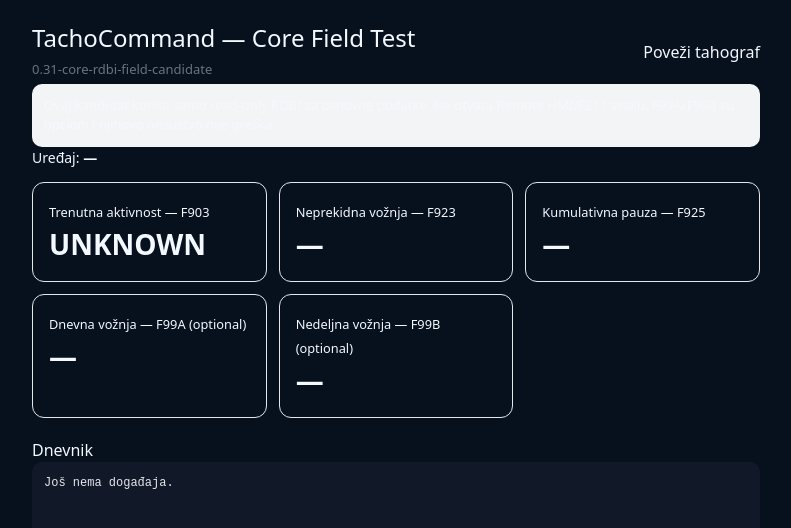
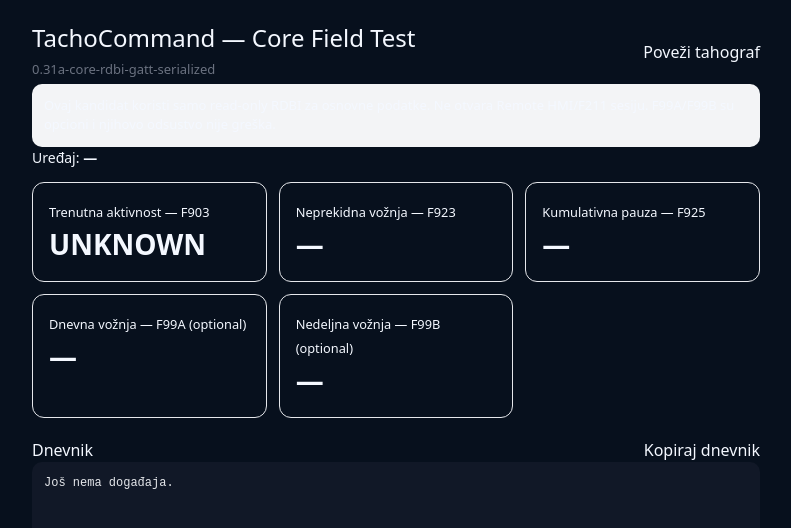
Before and after one commit to JakDoh/Tacho-Command, a Next.js app: page /field-test in a window 1280 px wide. Shown: the top 528 px of the page, without its empty margins (244-1035 px from the left). Built offline with nearby package versions, Linux system fonts and the light colour scheme.

Commit message:
fix: serialize field-test GATT writes

```diff
--- a/app/field-test/read-only-field-test-client.tsx
+++ b/app/field-test/read-only-field-test-client.tsx
@@ -34,7 +34,7 @@ type PendingRequest = {
   reject: (error: Error) => void;
 };
 
-const APP_VERSION = "0.31-core-rdbi-field-candidate";
+const APP_VERSION = "0.31a-core-rdbi-gatt-serialized";
 const sleep = (ms: number) => new Promise((resolve) => window.setTimeout(resolve, ms));
 
 const writeGatt = async (char: BleCharacteristic, bytes: number[]) => {
@@ -67,6 +67,15 @@ export default function ReadOnlyFieldTestClient() {
 
   const stopRef = useRef(false);
   const creditsRef = useRef<BleCharacteristic | null>(null);
+  const gattWriteQueueRef = useRef<Promise<void>>(Promise.resolve());
+
+  const queueGattWrite = (char: BleCharacteristic, bytes: number[]) => {
+    const operation = gattWriteQueueRef.current
+      .catch(() => {})
+      .then(() => writeGatt(char, bytes));
+    gattWriteQueueRef.current = operation.catch(() => {});
+    return operation;
+  };
 
   const addLog = (level: LogEntry["level"], message: string) => {
     const time = new Date().toLocaleTimeString();
@@ -110,6 +119,7 @@ export default function ReadOnlyFieldTestClient() {
     setLogs([]);
     setRunning(true);
     stopRef.current = false;
+    gattWriteQueueRef.current = Promise.resolve();
     setActivity("unknown");
     setContinuousDrivingSec(null);
     setBreakSec(null);
@@ -162,7 +172,10 @@ export default function ReadOnlyFieldTestClient() {
         const packet = Array.from(new Uint8Array(view.buffer, view.byteOffset, view.byteLength));
 
         // Jedan novi kredit za svaki primljeni ITS paket.
-        writeGatt(credits, [1]).catch(() => {});
+        // Web Bluetooth permits only one in-flight GATT operation. Queue the
+        // returned client credit before resolving the response so the next
+        // UDS request cannot overlap this characteristic write.
+        void queueGattWrite(credits, [1]).catch(() => {});
 
         if (!pendingRequest) return;
         const result = pendingRequest.collector.push(packet);
@@ -189,7 +202,7 @@ export default function ReadOnlyFieldTestClient() {
       await fifo.startNotifications();
 
       const serverCreditPromise = new Promise<number>((resolve) => { creditResolver = resolve; });
-      await writeGatt(credits, [1]);
+      await queueGattWrite(credits, [1]);
       const serverCredit = await Promise.race([serverCreditPromise, sleep(4000).then(() => null)]);
       creditResolver = null;
       if (serverCredit === null) throw new Error("Server credit timeout");
@@ -220,7 +233,7 @@ export default function ReadOnlyFieldTestClient() {
           }, timeoutMs);
 
           pendingRequest = { collector, resolve: finishResolve, reject: finishReject };
-          writeGatt(fifo, [1, 1, ...payload]).catch((error) => {
+          queueGattWrite(fifo, [1, 1, ...payload]).catch((error) => {
             if (pendingRequest?.collector === collector) pendingRequest = null;
             finishReject(error instanceof Error ? error : new Error(String(error)));
           });
@@ -249,7 +262,7 @@ export default function ReadOnlyFieldTestClient() {
     setConnected(false);
     if (creditsRef.current) {
       try {
-        await writeGatt(creditsRef.current, [0xff]);
+        await queueGattWrite(creditsRef.current, [0xff]);
       } catch {}
     }
     addLog("info", "Read-only sesija je zaustavljena.");
@@ -302,7 +315,18 @@ export default function ReadOnlyFieldTestClient() {
       </div>
 
       <section style={{ marginTop: 20 }}>
-        <h2 style={{ fontSize: 16 }}>Dnevnik</h2>
+        <div style={{ display: "flex", justifyContent: "space-between", alignItems: "center", gap: 12 }}>
+          <h2 style={{ fontSize: 16 }}>Dnevnik</h2>
+          <button
+            type="button"
+            disabled={logs.length === 0}
+            onClick={() => navigator.clipboard.writeText(logs
+              .map((entry) => `[${entry.time}] ${entry.level.toUpperCase()}: ${entry.message}`)
+              .join("\n"))}
+          >
+            Kopiraj dnevnik
+          </button>
+        </div>
         <div style={{ background: "#111827", color: "#e5e7eb", borderRadius: 10, padding: 12, minHeight: 180, fontFamily: "monospace", fontSize: 12 }}>
           {logs.length === 0 ? "Još nema događaja." : logs.map((entry, index) => (
             <div key={`${entry.time}-${index}`} style={{ marginBottom: 4 }}>
```
